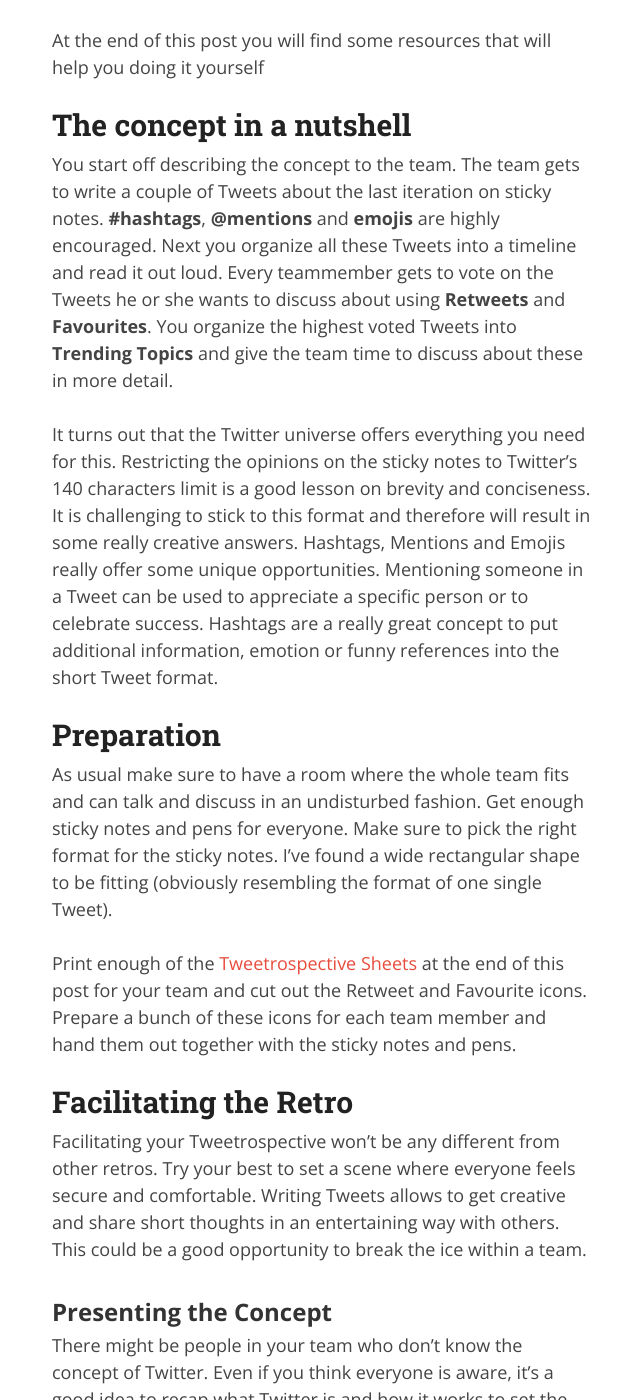
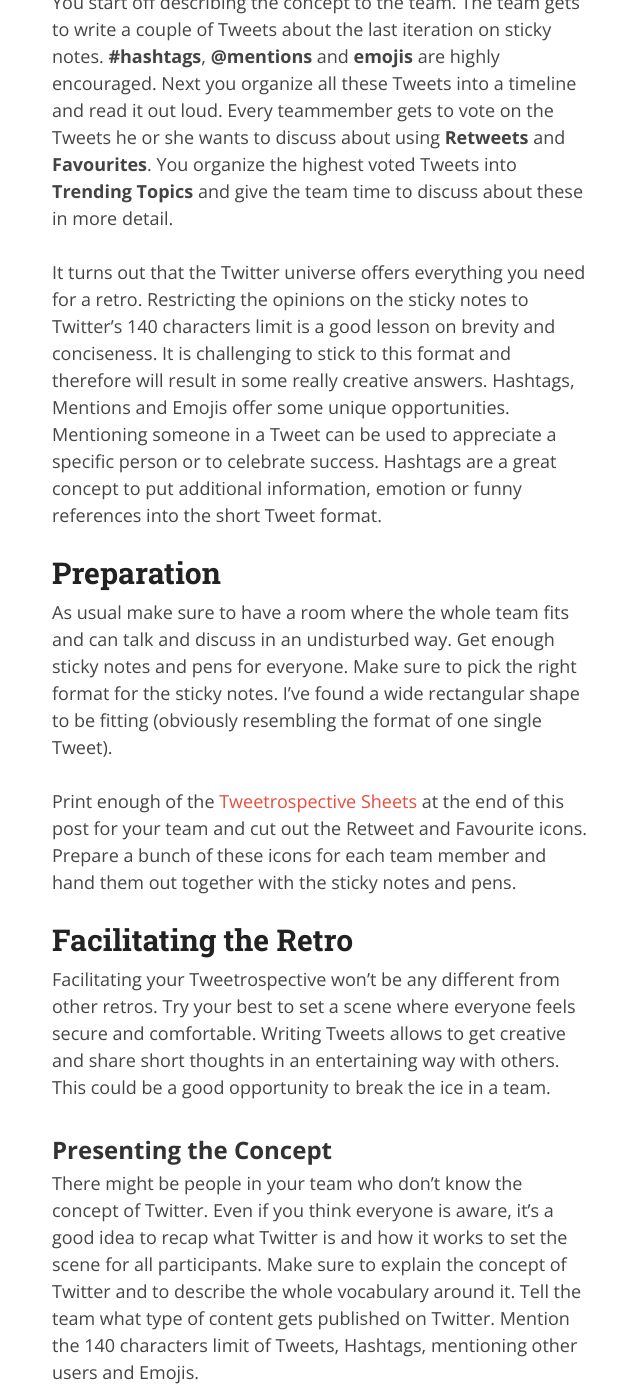
Before and after one commit to hamvocke/hamvocke.github.io, a Jekyll site: the page built from _posts/2015-05-10-tweetrospective-agile-retrospective.md, in a window 1280 px wide and 1400 px high, scrolled down 2652 px. Shown: the whole window, without its empty margins (318-958 px from the left). Built offline with Jekyll 4.4.1, drawn with Linux system fonts in a browser that asks for light colours; nearby versions of some CDN libraries; comment, search, counter and statistics services are not loaded; some of the changed text lies outside the part shown.

Commit message:
Minor updates and corrections

```diff
--- a/_posts/2015-05-10-tweetrospective-agile-retrospective.md
+++ b/_posts/2015-05-10-tweetrospective-agile-retrospective.md
@@ -41,7 +40,7 @@
 of retros that got the job done but that's about it. There's no vast pool of experience that I could
 rely on.
 
-Luckily enough there's a nice place for inspiration online that a colleague of mine showed me a
+Luckily enough there's a nice place for inspiration online that a colleague showed me a
 couple of weeks ago: the [Retr-o-mat](http://plans-for-retrospectives.com/) has a very nice
 collection of ideas and approaches for the individual phases for a retrospective. And on top of it
 it will automatically generate a fully fledged plan for your next retro by randomly picking one of the concepts
@@ -51,17 +50,13 @@
 once we only have limited time and I want to get the most out of it instead of spending most of it
 explaining new games and approaches to the team. Secondly we are not that strict when it comes to
 the agenda of a retro. So instead of picking a completely generated plan I started browsing through
-the individual suggestions for the _"Gather Data"_ and _"Generate Insights"_ sections. There were
-quite some interesting suggestions around here and I can highly recommend browsing through them from
-time to time.
+the individual suggestions for the _"Gather Data"_ and _"Generate Insights"_ sections.
 
 Eventually I stumbled across the ["#tweetmysprint"](http://plans-for-retrospectives.com/?id=97) idea
 by [Thomas Guest](http://wordaligned.org/) and found it to be really interesting. It suggests using
 Twitter's Tweet format to let the team write their thoughts about the past iteration and ordering it
 in a timeline. I decided to let my retro revolve around exactly this concept. As it turns out it was
 a great idea. Our team had lots of fun and we got some really interesting results out of it.
-
-At the end of this post you will find some resources that will help you doing it yourself
 
 ## The concept in a nutshell
 You start off describing the concept to the team. The team gets to write a couple of Tweets about
@@ -71,16 +66,16 @@
 **Retweets** and **Favourites**. You organize the highest voted Tweets into **Trending Topics** and give
 the team time to discuss about these in more detail.
 
-It turns out that the Twitter universe offers everything you need for this. Restricting the opinions
+It turns out that the Twitter universe offers everything you need for a retro. Restricting the opinions
 on the sticky notes to Twitter's 140 characters limit is a good lesson on brevity and conciseness.
 It is challenging to stick to this format and therefore will result in some really creative answers.
-Hashtags, Mentions and Emojis really offer some unique opportunities. Mentioning someone in a Tweet
-can be used to appreciate a specific person or to celebrate success. Hashtags are a really great
+Hashtags, Mentions and Emojis offer some unique opportunities. Mentioning someone in a Tweet
+can be used to appreciate a specific person or to celebrate success. Hashtags are a great
 concept to put additional information, emotion or funny references into the short Tweet format.
 
 
 ## Preparation
-As usual make sure to have a room where the whole team fits and can talk and discuss in an undisturbed fashion.
+As usual make sure to have a room where the whole team fits and can talk and discuss in an undisturbed way.
 Get enough sticky notes and pens for everyone. Make sure to pick the right format for the sticky notes. I've found a
 wide rectangular shape to be fitting (obviously resembling the format of one single Tweet).
 
@@ -91,8 +86,7 @@
 ## Facilitating the Retro
 Facilitating your Tweetrospective won't be any different from other retros. Try your best to set a scene
 where everyone feels secure and comfortable. Writing Tweets allows to get creative and share short
-thoughts in an entertaining way with others. This could be a good opportunity to break the ice
-within a team.
+thoughts in an entertaining way with others. This could be a good opportunity to break the ice in a team.
 
 ### Presenting the Concept
 There might be people in your team who don't know the concept of Twitter. Even if you think everyone
@@ -106,7 +100,7 @@
 
 In my Tweetrospective I prepared one example Tweet on a sticky note that included
 hashtags, mentions and emojis to show off what was possible. The content of this example Tweet was just
-a reference to one of our team's inside jokes which really helped laid out the foundation for a lighthearted
+a reference to one of our team's inside jokes which laid out the foundation for a lighthearted
 atmosphere and got the idea across easily.
 
 ### Writing Tweets
```
Also changed, not shown: other parts of _posts/2015-05-10-tweetrospective-agile-retrospective.md (+3 -4 lines).
